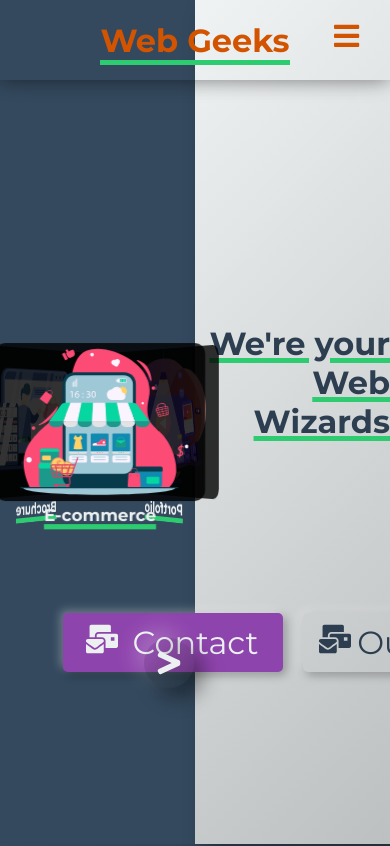
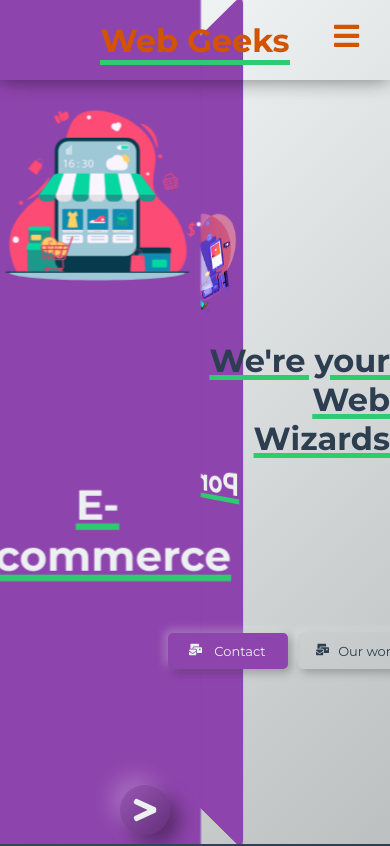
Before and after one commit to AaronRBetts/Web-design-agency, a React (Create React App) app: page / in a window 390 px wide. Shown: the top 846 px of the page. Built offline with nearby package versions, Linux system fonts and the light colour scheme.

Commit message:
fixed responsiveness issues for small screens

```diff
--- a/src/components/About/About.scss
+++ b/src/components/About/About.scss
@@ -30,7 +30,7 @@
     }
 
     #about-img {
-        z-index: -1;
+        z-index: 1;
         transform: translateY(-200px);
         width: 50%;
 
--- a/src/components/Contact/Contact.scss
+++ b/src/components/Contact/Contact.scss
@@ -9,11 +9,15 @@
     h1 {
         text-align: center;
     }
+
+    @media screen and (max-width: 768px) {
+        padding: 10px;
+
+    }
 }
 
 #contact-bg {
     height: 100%;
-    z-index: -2;
     position: absolute;
     left: 0;
     overflow: hidden;
@@ -31,8 +35,7 @@
 
 .contactContainer {
     justify-content: center;
-    font-size: 1.5rem;
-    padding: 20px !important;
+    font-size: 1rem;
 
     display: grid;
     grid-template-columns: 1fr 2fr;
@@ -45,17 +48,21 @@
     }
 
     textarea {
+        z-index: 999;
+        background-color: #bdc3c7;
         outline: none;
         padding: 5px;
         box-shadow: 0px 4px 4px rgba(0, 0, 0, 0.25);
         width: 700px;
-        min-width: 200px;
         border: none;
         margin: 0px 0 10px;
         font-size: 1.5rem;
         resize: none;
+        transition: all 0.1s ease;
 
-        &:active {
+        &:focus {
+            background-color: #ecf0f1;
+            box-shadow: none;
             border: none;
             outline: none;
         }
@@ -63,11 +70,11 @@
 
     @media screen and (max-width: 1024px) {
         width: 100%;
-        min-width: none;
         grid-template-columns: 1fr;
         justify-items: center;
 
         textarea {
+            font-size: 12px;
             width: 80%;
         }
 
@@ -78,7 +85,6 @@
 
     @media screen and (max-width: 768px) {
         width: 100%;
-        min-width: none;
         grid-template-columns: 1fr;
 
 
--- a/src/components/Hero/Hero.scss
+++ b/src/components/Hero/Hero.scss
@@ -5,7 +5,7 @@
     display: flex;
     flex-wrap: wrap;
     justify-content: space-between;
-    overflow: visible;
+    overflow: hidden;
     background-color: #ecf0f1;
 
     #hero-bg {
@@ -17,8 +17,8 @@
     }
 
     #showcaseWrapper{
+        background-color: #8e44ad;
         height: 100%;
-        background-color: #34495e;
         width: 50%;
         margin: auto;
         display: inline;
@@ -47,7 +47,7 @@
     .slide {
         position: absolute;
         right: 0;
-        bottom: -200px;
+        bottom: 0;
         border: 0px solid #000;
         // margin-top: 80px;
         // height: 500px;
@@ -98,6 +98,7 @@
 
 
     h1 {
+        z-index: 1;
         margin: 0;
         margin-top: auto;
         font-size: 6rem;
@@ -127,6 +128,7 @@
     }
 
     a {
+        z-index: 1;
         margin: 10px;
         font-size: xx-large;
         width: 200px;
@@ -156,6 +158,20 @@
     }
 
     @media screen and (max-width: 1024px) {
+        a {
+            margin: 10px;
+            font-size: large;
+            width: 120px;
+        }
+
+    }
+
+    @media screen and (max-width: 768px) {
+        a {
+            margin: 5px;
+            font-size: small;
+            width: 100px;
+        }
 
     }
 }
@@ -163,11 +179,12 @@
 .container {
     margin: 10px;
     width: 40vw;
-    height: 500px;
+    height: 100vh;
     position: relative;
-    perspective: 1500px;
+    perspective: 900px;
 
     .carousel {
+        margin: auto;
         height: 100%;
         width: 100%;
         position: absolute;
@@ -175,29 +192,30 @@
         transition: transform 1s ease;
 
         #carousel-ecom {
-            transform: rotateY(0deg) translateZ(240px);
+            transform: rotateY(0deg) translateZ(190px);
         }
 
         #carousel-portfolio {
-            transform: rotateY(120deg) translateZ(240px);
+            transform: rotateY(120deg) translateZ(190px);
         }
 
         #carousel-brand {
-            transform: rotateY(240deg) translateZ(240px);
+            transform: rotateY(240deg) translateZ(190px);
         }
 
         > div {
             display: block;
             position: absolute;
             width: 100%;
-            height: 500px;
+            height: 100%;
             text-align: center;
+            background-color: #8e44ad;
             color: #000;
-            background:rgba(0, 0, 0, 0.8);
             border-radius: 10px;
             transition: transform 0.1s ease;
 
             h2 {
+                margin-top: 25%;
                 font-size: 3rem;
                 margin: 0;
                 color: #ecf0f1;;
@@ -208,7 +226,9 @@
             }
 
             img {
-                height: 100%;
+                max-width: 100%;
+                margin-top: 25%;
+                height: 50%;
                 overflow: hidden;
             }
         }
@@ -216,61 +236,88 @@
     }
 
     @media screen and (max-width: 1024px) {
-        width: 250px;
-        height: 175px;
-        margin: auto;
+        perspective: 500px;
 
-        .carousel {
+        #carousel-ecom {
+            transform: rotateY(0deg) translateZ(120px) !important;
+        }
 
-            > div {
-                width: 250px;
-                height: 175px;
+        #carousel-portfolio {
+            transform: rotateY(120deg) translateZ(120px) !important;
+        }
 
-                h2 {
-                    font-size: 1rem;
-                }
-            }
+        #carousel-brand {
+            transform: rotateY(240deg) translateZ(120px) !important;
+        }
 
-            #carousel-ecom {
-                transform: rotateY(0deg) translateZ(100px);
-            }
+        img {
+            margin-top: 25vh;
+            width: 100%;
+            height: auto;
+        }
 
-            #carousel-portfolio {
-                transform: rotateY(120deg) translateZ(100px);
-            }
+        h2 {
+            font-size: 2rem !important;
+        }
 
-            #carousel-brand {
-                transform: rotateY(240deg) translateZ(100px);
-            }
-
-        }
     }
 
-    @media screen and (max-width: 768px) {
-        width: 200px;
-        height: 150px;
-        margin: auto;
+    // @media screen and (max-width: 1024px) {
+    //     width: 250px;
+    //     height: 175px;
+    //     margin: auto;
 
-        .carousel {
+    //     .carousel {
 
-            > div {
-                width: 200px;
-                height: 150px;
-            }
+    //         > div {
+    //             width: 250px;
+    //             height: 175px;
 
-            #carousel-ecom {
-                transform: rotateY(0deg) translateZ(75px);
-            }
+    //             h2 {
+    //                 font-size: 1rem;
+    //             }
+    //         }
 
-            #carousel-portfolio {
-                transform: rotateY(120deg) translateZ(75px);
-            }
+    //         #carousel-ecom {
+    //             transform: rotateY(0deg) translateZ(100px);
+    //         }
 
-            #carousel-brand {
-                transform: rotateY(240deg) translateZ(75px);
-            }
+    //         #carousel-portfolio {
+    //             transform: rotateY(120deg) translateZ(100px);
+    //         }
 
-        }
-    }
+    //         #carousel-brand {
+    //             transform: rotateY(240deg) translateZ(100px);
+    //         }
+
+    //     }
+    // }
+
+    // @media screen and (max-width: 768px) {
+    //     width: 200px;
+    //     height: 150px;
+    //     margin: auto;
+
+    //     .carousel {
+
+    //         > div {
+    //             width: 200px;
+    //             height: 150px;
+    //         }
+
+    //         #carousel-ecom {
+    //             transform: rotateY(0deg) translateZ(75px);
+    //         }
+
+    //         #carousel-portfolio {
+    //             transform: rotateY(120deg) translateZ(75px);
+    //         }
+
+    //         #carousel-brand {
+    //             transform: rotateY(240deg) translateZ(75px);
+    //         }
+
+    //     }
+    // }
 
 }
--- a/src/components/Showcase/Showcase.js
+++ b/src/components/Showcase/Showcase.js
@@ -210,8 +210,8 @@ render() {
                     </ul>
                 </div>
 
-                <div class="btns" id="next"><FaGreaterThan /></div>
-                <div class="btns" id="previous"><FaLessThan /></div>
+                <div className="btns" id="next"><FaGreaterThan /></div>
+                <div className="btns" id="previous"><FaLessThan /></div>
                 <div id="counter"></div>
 
                 <div id="pagination-wrap">
```
